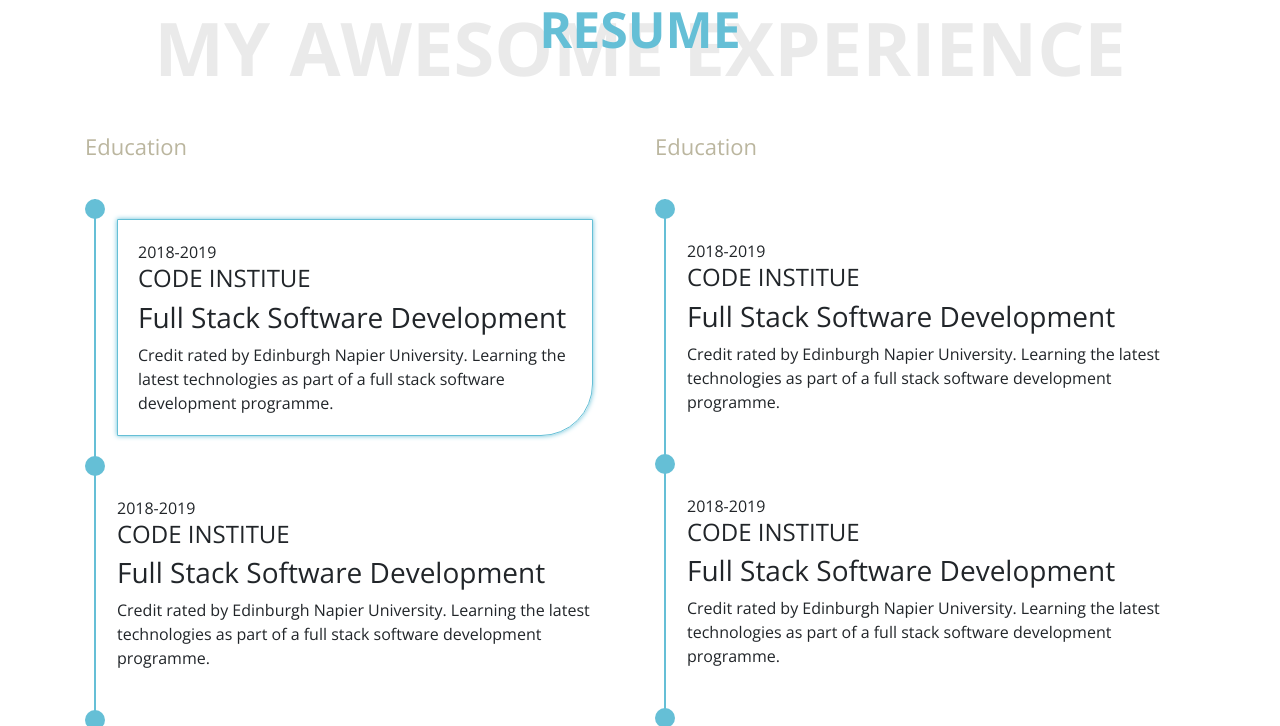
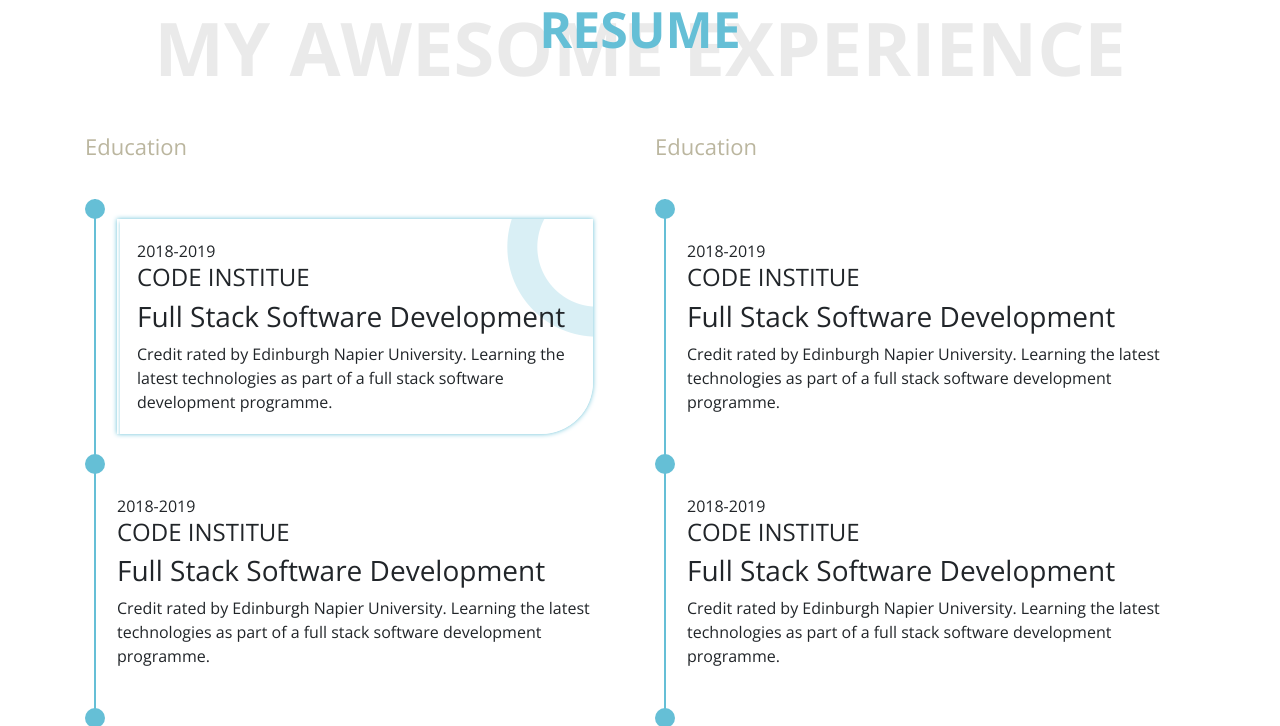
Before and after one commit to mannajstu/pro-psd, a plain HTML site: page index.html in a window 1280 px wide. In both pictures the pointer is over the element 355 px from the left and 2333 px from the top of the page. Shown: the part 2007-2733 px from the top of the page. Drawn offline with nearby package versions, Linux system fonts and the light colour scheme.

Commit message:
Add files via upload

```diff
--- a/css/style.css
+++ b/css/style.css
@@ -326,11 +326,11 @@
 }
 
 .resume-box:hover .resume {
-    border: 1px solid #65bfd6;
     padding: 20px 20px;
     box-shadow: 0 0 5px #65bfd6;
     border-bottom-right-radius: 52px;
     width: 100%;
+    background-image: url(../images/education_img.png);
 }
 
 .resume-box .resume h4 {}
```
